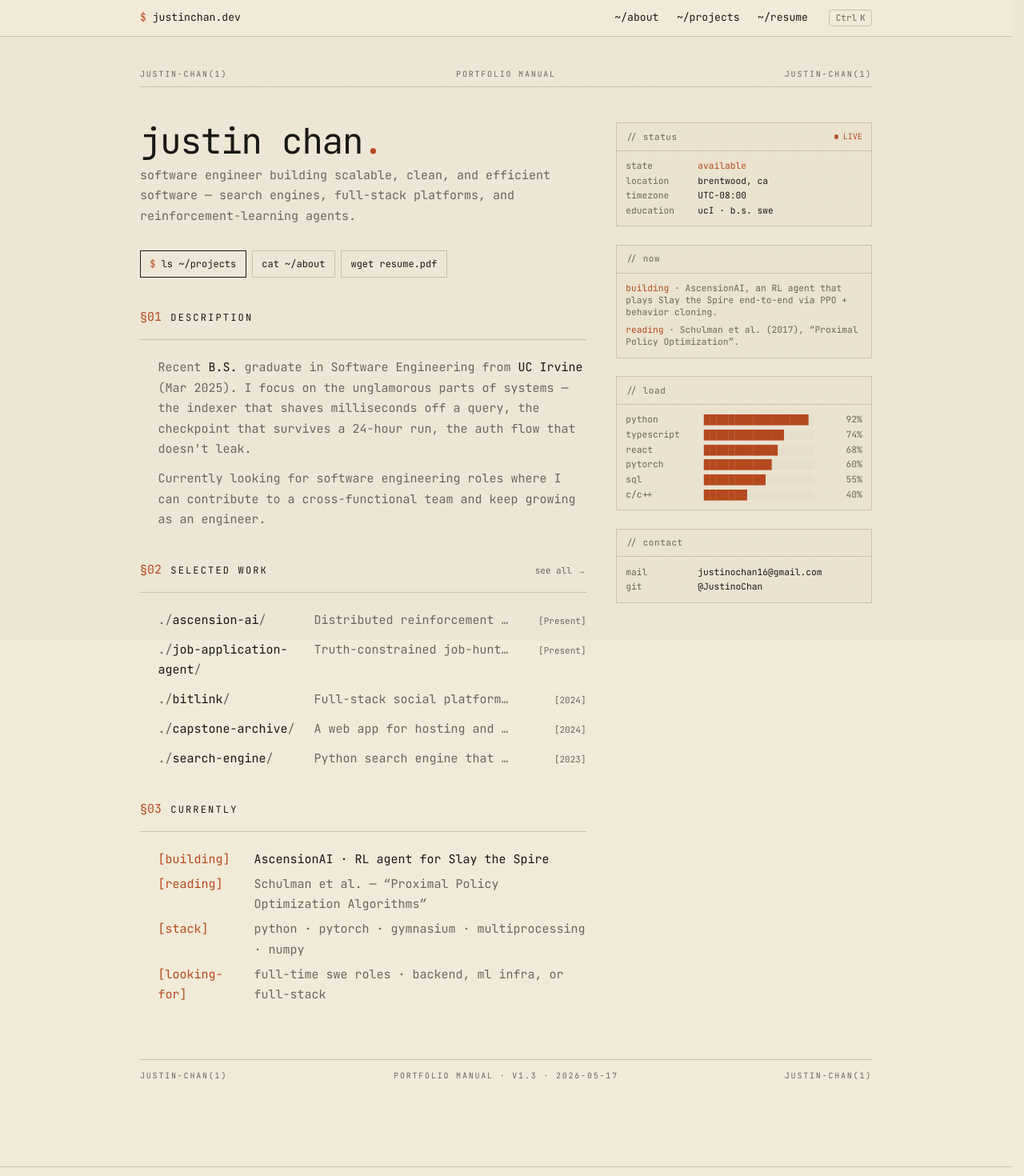
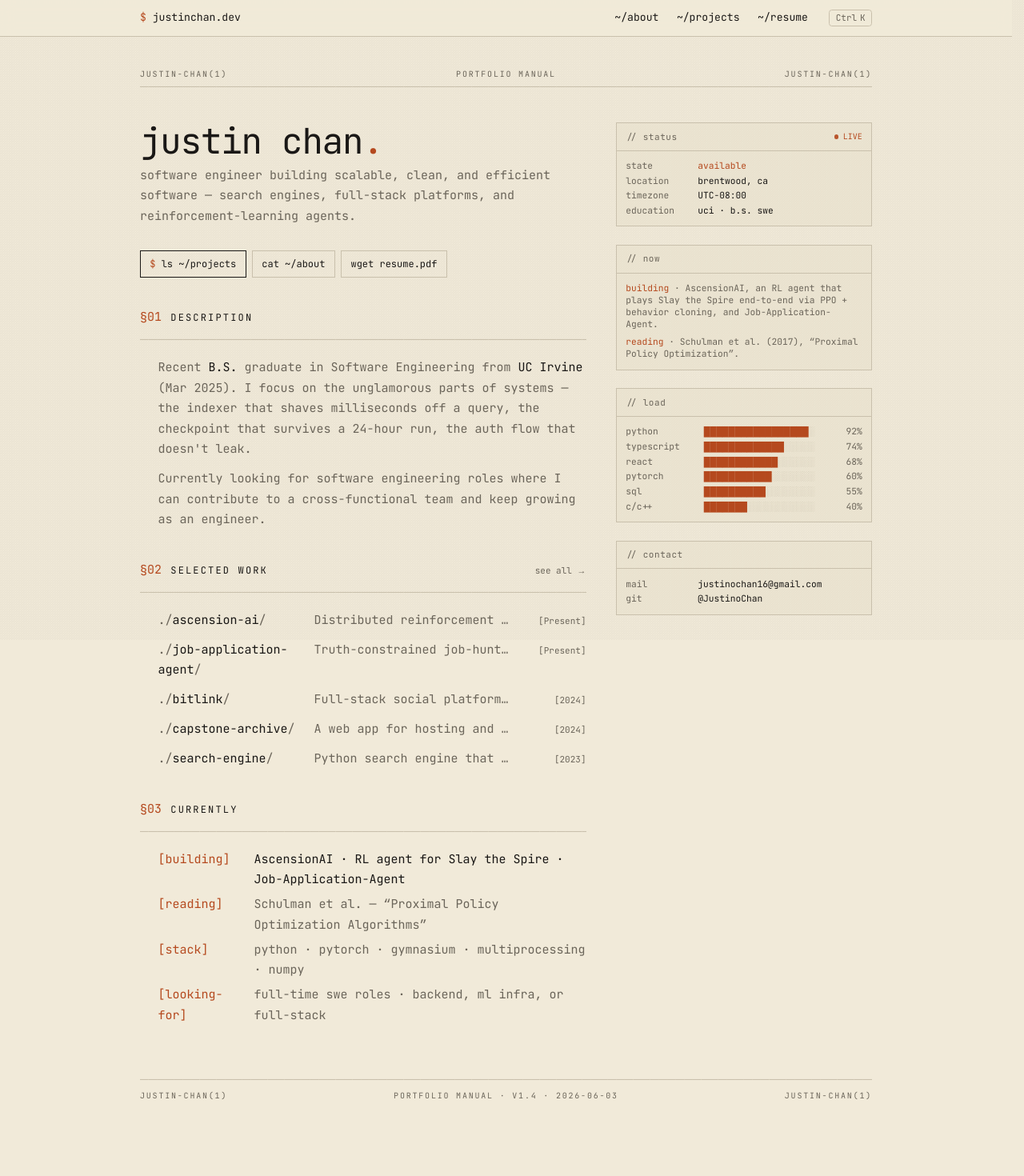
Before and after one commit to JustinoChan/Website, a Next.js app: page / in a window 1280 px wide. Shown: the top 1470 px of the page at 80% size. Built offline with nearby package versions, Linux system fonts and the light colour scheme.

Commit message:
Update portfolio status and version
Bumps the visible site version to v1.4 after the latest portfolio updates.

Updates the homepage status copy to include Job-Application-Agent alongside AscensionAI and normalizes the education label casing.

```diff
--- a/app/page.tsx
+++ b/app/page.tsx
@@ -137,7 +137,7 @@ export default function HomePage() {
             <div className="grid grid-cols-[7rem_1fr] gap-x-4 gap-y-1.5 items-baseline">
               <span className="text-[var(--color-accent)]">[building]</span>
               <span className="text-[var(--color-fg)]">
-                <a href="https://justinochan.github.io/AscensionAI/" target="_blank" rel="noreferrer" className="hover:text-[var(--color-accent)] transition-colors">AscensionAI</a> · RL agent for Slay the Spire
+                <a href="https://justinochan.github.io/AscensionAI/" target="_blank" rel="noreferrer" className="hover:text-[var(--color-accent)] transition-colors">AscensionAI</a> · RL agent for Slay the Spire · <Link href="/projects/job-application-agent" className="hover:text-[var(--color-accent)] transition-colors">Job-Application-Agent</Link>
               </span>
               <span className="text-[var(--color-accent)]">[reading]</span>
               <span className="text-[var(--color-fg-muted)]">
@@ -167,14 +167,15 @@ export default function HomePage() {
             />
             <SysRow k="location" v="brentwood, ca" />
             <SysRow k="timezone" v="UTC-08:00" />
-            <SysRow k="education" v="ucI · b.s. swe" />
+            <SysRow k="education" v="uci · b.s. swe" />
           </SysCard>
 
           <SysCard title="// now">
             <p className="text-[var(--color-fg-muted)] text-xs">
               <span className="text-[var(--color-accent)]">building</span> ·{" "}
               <a href="https://justinochan.github.io/AscensionAI/" target="_blank" rel="noreferrer" className="text-[var(--color-fg)] hover:text-[var(--color-accent)] transition-colors">AscensionAI</a>, an RL agent that plays Slay the Spire end-to-end
-              via PPO + behavior cloning.
+              via PPO + behavior cloning, and{" "}
+              <Link href="/projects/job-application-agent" className="text-[var(--color-fg)] hover:text-[var(--color-accent)] transition-colors">Job-Application-Agent</Link>.
             </p>
             <p className="text-[var(--color-fg-muted)] text-xs mt-2">
               <span className="text-[var(--color-accent)]">reading</span> ·
@@ -223,7 +224,7 @@ export default function HomePage() {
       <div className="mt-16">
         <Rule />
         <div className="mt-1">
-          <ManStrip center="portfolio manual · v1.3 · 2026-05-17" />
+          <ManStrip center="portfolio manual · v1.4 · 2026-06-03" />
         </div>
       </div>
     </article>
--- a/components/CommandPalette.tsx
+++ b/components/CommandPalette.tsx
@@ -227,7 +227,7 @@ export default function CommandPalette({
       <div className="relative w-full max-w-[640px] bg-[var(--color-bg)] border border-[var(--color-fg)] shadow-[8px_8px_0_var(--color-fg)]">
         {/* Header */}
         <div className="px-3 py-1.5 border-b border-[var(--color-line)] flex items-center justify-between text-[10px] tracking-[0.18em] uppercase text-[var(--color-fg-muted)]">
-          <span>justin-shell · v1.3</span>
+          <span>justin-shell · v1.4</span>
           <span>
             press{" "}
             <span className="text-[var(--color-fg)]">esc</span> to close
```
